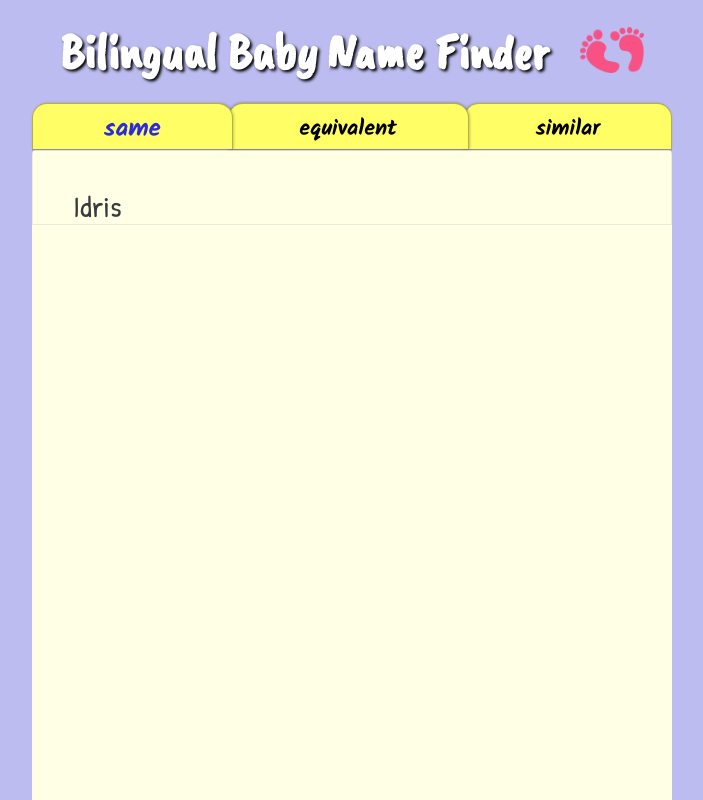
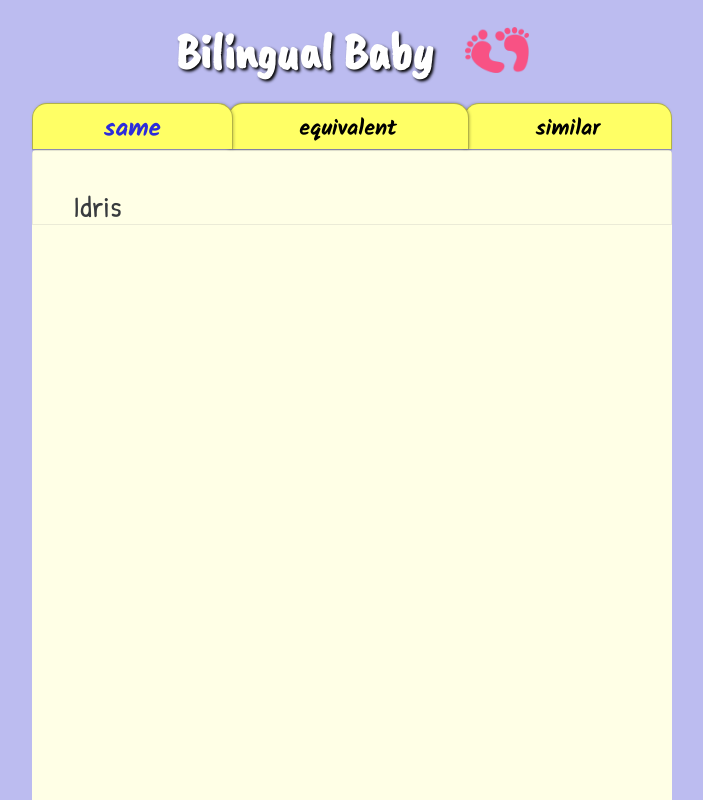
Before and after one commit to tommcandrew/bilingual-baby, a React (Create React App) app: page / in a window 1280 px wide. Both pictures are taken after a click on the button "Search". Shown: the top 800 px of the page, without its empty margins (288-991 px from the left). Built offline with nearby package versions, Linux system fonts and the light colour scheme.

Commit message:
change app name in header

```diff
--- a/src/components/Header.tsx
+++ b/src/components/Header.tsx
@@ -11,7 +11,7 @@ const Header = ({ setCurrentComponent, gender }: HeaderProps) => {
   return (
     <div className="header__wrapper">
       <h1 className="header__title" onClick={() => setCurrentComponent("Home")}>
-        Bilingual Baby Name Finder
+        Bilingual Baby
       </h1>
       <div className="header__feet">
         <img src={gender === "male" ? feetPink : feetBlue} alt="baby feet" />
--- a/src/styles/components/_DropDown.scss
+++ b/src/styles/components/_DropDown.scss
@@ -50,6 +50,8 @@
       text-overflow: ellipsis;
       cursor: pointer;
       border: none;
+      border-top: 1px solid #555;
+
       font-size: 1.8rem;
       font-weight: bold;
       &:hover {
```
